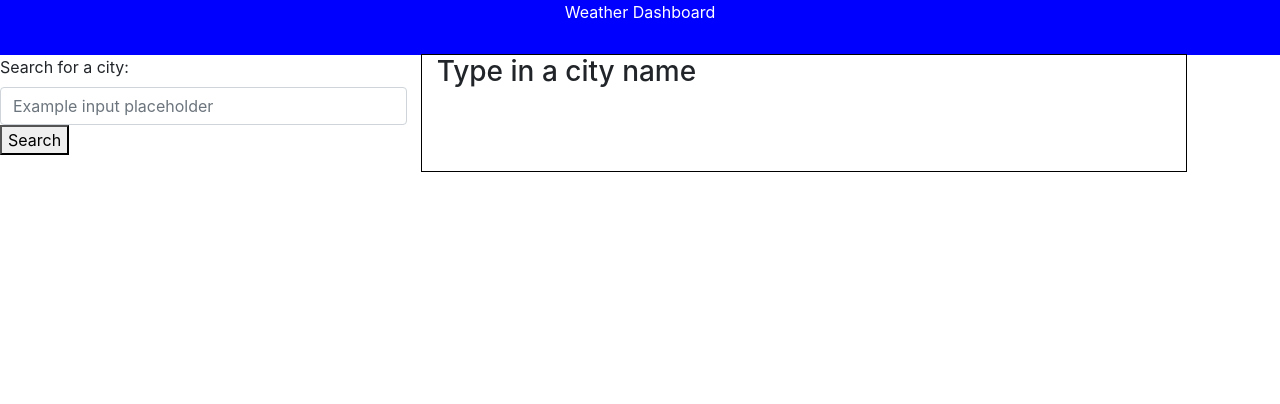
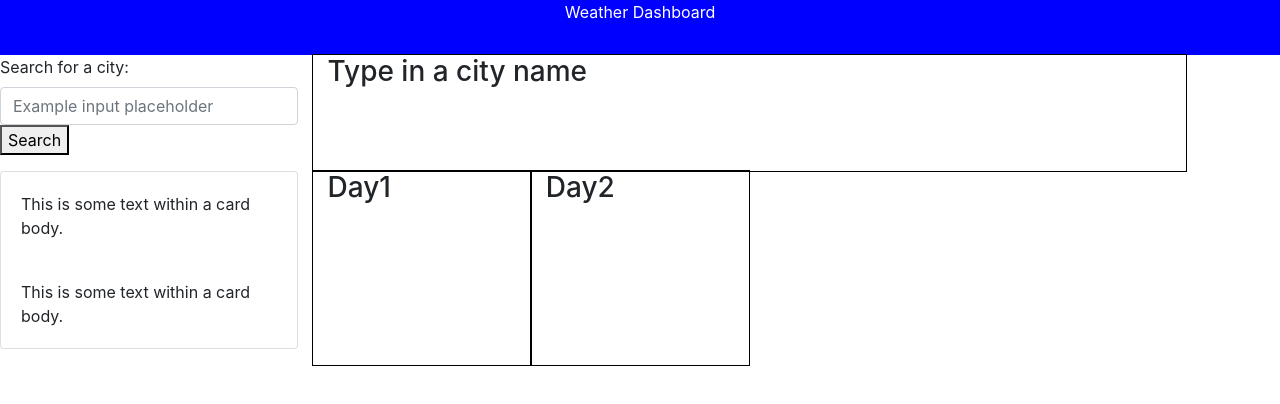
Before and after one commit to tarekmn/06-server-side-apis-weather, a plain HTML site: page index.html in a window 1280 px wide. Drawn offline with nearby package versions, Linux system fonts and the light colour scheme.

Commit message:
formating

```diff
--- a/index.html
+++ b/index.html
@@ -1,13 +1,16 @@
 <!DOCTYPE html>
 <html lang="en">
+
 <head>
   <meta charset="UTF-8">
   <meta http-equiv="X-UA-Compatible" content="IE=edge">
   <meta name="viewport" content="width=device-width, initial-scale=1.0">
-  <link rel="stylesheet" href="https://cdn.jsdelivr.net/npm/bootstrap@4.6.2/dist/css/bootstrap.min.css" integrity="sha384-xOolHFLEh07PJGoPkLv1IbcEPTNtaed2xpHsD9ESMhqIYd0nLMwNLD69Npy4HI+N" crossorigin="anonymous">
+  <link rel="stylesheet" href="https://cdn.jsdelivr.net/npm/bootstrap@4.6.2/dist/css/bootstrap.min.css"
+    integrity="sha384-xOolHFLEh07PJGoPkLv1IbcEPTNtaed2xpHsD9ESMhqIYd0nLMwNLD69Npy4HI+N" crossorigin="anonymous">
   <link rel="stylesheet" href="./assets/style.css" />
   <title>Weather Dashboard</title>
 </head>
+
 <body>
 
   <header class="container-fluid">
@@ -18,31 +21,73 @@
 
   <main class="row">
 
-  <div  class="mb-3 column col-4">
+    <div class="mb-3 column col-3">
       <label for="formGroupExampleInput" class="form-label">Search for a city:</label>
       <input type="text" class="form-control" id="formInput" placeholder="Example input placeholder">
       <button id="searchButton">Search</button>
     </div>
-  <div id="mainArea" class = " column col-7">
+    <div id="mainArea" class=" column col-8">
       <h3 id="apiHeader"> Type in a city name</h3>
       <h5 id="temp"></h5>
-    <h5 id ="wind"></h5>
+      <h5 id="wind"></h5>
       <h5 id="humidity"></h5>
     </div>
-  <! --- five day forcast >
 
+    <!-- <! --- five day forcast > -->
+    <!-- <div class=" row notSure">
+      <div class="col -3">1</div>
+      <div class="col -3">2</div>
+      <div class="col -3">3</div>
+      <div class="col -3">4</div> -->
   </main>
-  <div class="notSure">
 
 
+
+  <div class="row">
+
+    <div class="mb-3 column col-3">
+      <div class="card">
+        <div class="card-body">
+          This is some text within a card body.
+        </div>
+        <div class="card-body">
+          This is some text within a card body.
+        </div>
+      </div>
+    </div>
+    <div id="mainArea" class=" column col-2">
+      <h3 id="apiHeader"> Day1</h3>
+      <h5 id="temp"></h5>
+      <h5 id="wind"></h5>
+      <h5 id="humidity"></h5>
+    </div>
+
+    <div id="mainArea" class=" column col-2">
+        <h3 id="apiHeader"> Day2</h3>
+        <h5 id="temp"></h5>
+        <h5 id="wind"></h5>
+        <h5 id="humidity"></h5>
+    </div>
+
+    <!-- <! --- five day forcast > -->
+    <!-- <div class=" row notSure">
+      <div class="col -3">1</div>
+      <div class="col -3">2</div>
+      <div class="col -3">3</div>
+      <div class="col -3">4</div> -->
   </div>
 
 
 
 
 
-  <script src="https://cdn.jsdelivr.net/npm/jquery@3.5.1/dist/jquery.slim.min.js" integrity="sha384-DfXdz2htPH0lsSSs5nCTpuj/zy4C+OGpamoFVy38MVBnE+IbbVYUew+OrCXaRkfj" crossorigin="anonymous"></script>
-  <script src="https://cdn.jsdelivr.net/npm/bootstrap@4.6.2/dist/js/bootstrap.bundle.min.js" integrity="sha384-Fy6S3B9q64WdZWQUiU+q4/2Lc9npb8tCaSX9FK7E8HnRr0Jz8D6OP9dO5Vg3Q9ct" crossorigin="anonymous"></script>
+  <script src="https://cdn.jsdelivr.net/npm/jquery@3.5.1/dist/jquery.slim.min.js"
+    integrity="sha384-DfXdz2htPH0lsSSs5nCTpuj/zy4C+OGpamoFVy38MVBnE+IbbVYUew+OrCXaRkfj"
+    crossorigin="anonymous"></script>
+  <script src="https://cdn.jsdelivr.net/npm/bootstrap@4.6.2/dist/js/bootstrap.bundle.min.js"
+    integrity="sha384-Fy6S3B9q64WdZWQUiU+q4/2Lc9npb8tCaSX9FK7E8HnRr0Jz8D6OP9dO5Vg3Q9ct"
+    crossorigin="anonymous"></script>
   <script src="./assets/script.js"></script>
 </body>
+
 </html>
```
Lines whose indentation alone changed are shown as unchanged.
